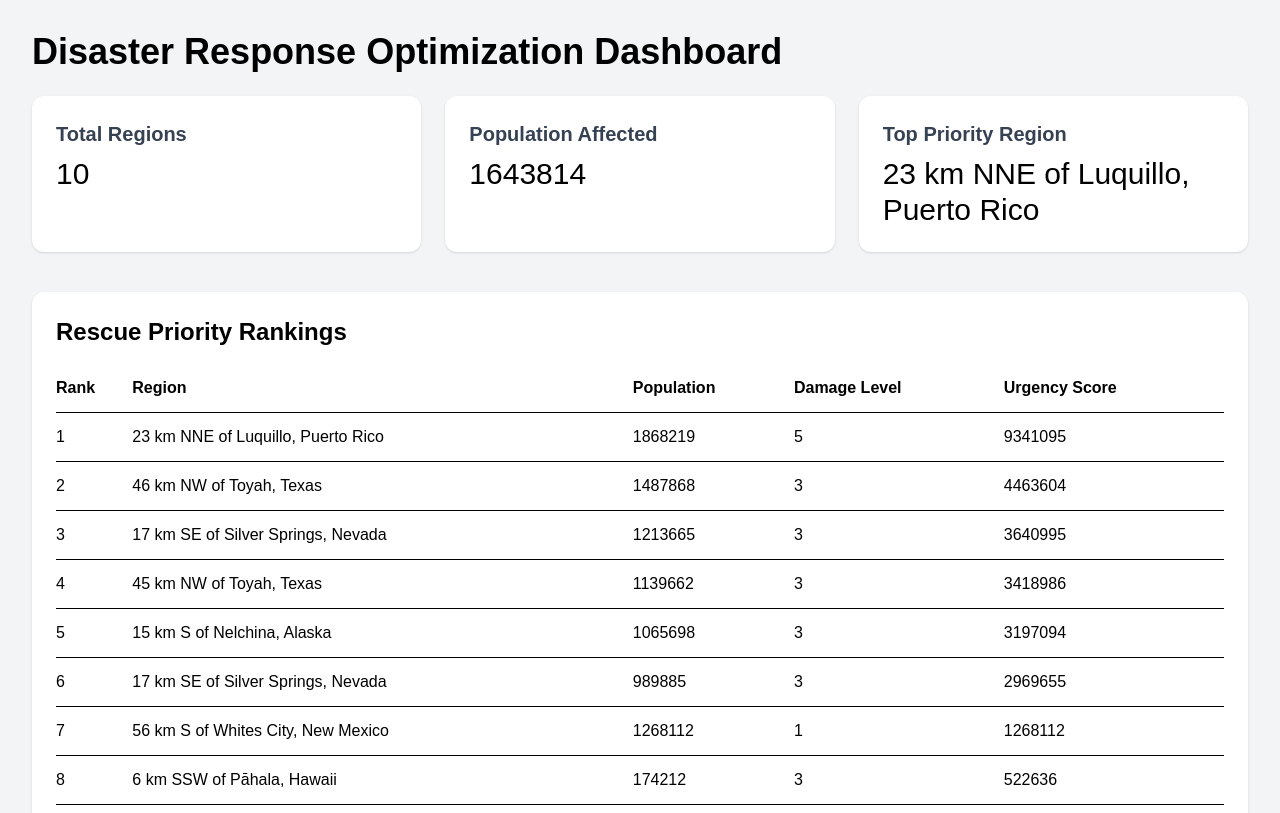
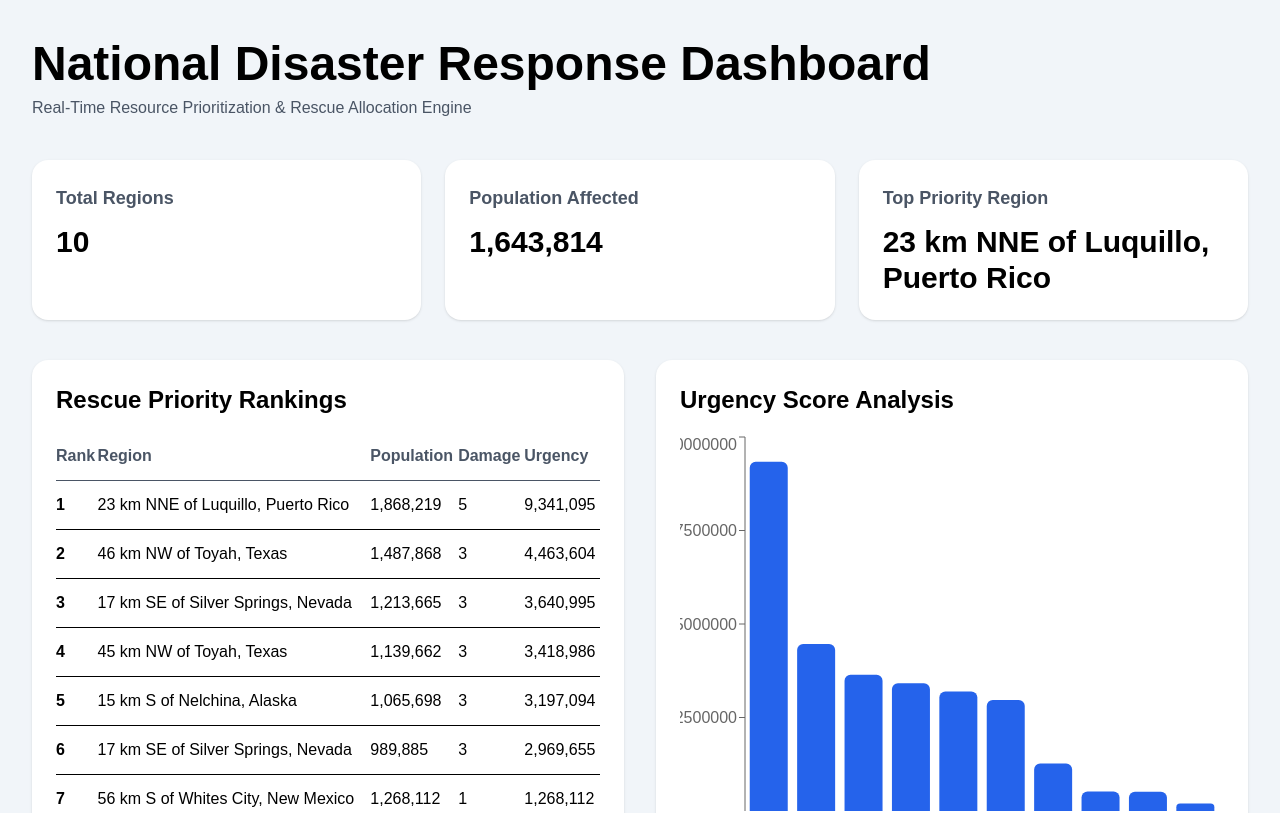
Before and after one commit to kavyabhand/National-Scale-Disaster-Response-Optimization-Engine, a Next.js app in the folder frontend/: page / in a window 1280 px wide. Shown: the top 813 px of the page. Built offline with nearby package versions, Linux system fonts and the light colour scheme.

Commit message:
feat: redesign dashboard ui with modern analytics layout

```diff
--- a/frontend/app/page.tsx
+++ b/frontend/app/page.tsx
@@ -22,70 +22,76 @@ export default function Home() {
   if (!data) return <div className="p-8 text-black">Loading...</div>;
 
   return (
-    <main className="min-h-screen bg-gray-100 p-8 text-black">
-      <h1 className="text-4xl font-bold mb-6">
-        Disaster Response Optimization Dashboard
+    <main className="min-h-screen bg-slate-100 text-black">
+      <div className="max-w-7xl mx-auto px-8 py-10">
+        <h1 className="text-5xl font-bold mb-2">
+          National Disaster Response Dashboard
         </h1>
+        <p className="text-gray-600 mb-10">
+          Real-Time Resource Prioritization & Rescue Allocation Engine
+        </p>
 
         <div className="grid grid-cols-1 md:grid-cols-3 gap-6 mb-10">
-        <div className="bg-white p-6 rounded-xl shadow">
-          <h2 className="text-xl font-semibold text-gray-700">Total Regions</h2>
-          <p className="text-3xl mt-2">{data.total_regions}</p>
+          <StatCard title="Total Regions" value={data.total_regions} />
+          <StatCard title="Population Affected" value={data.population_affected.toLocaleString()} />
+          <StatCard title="Top Priority Region" value={data.priority_order[0].name} />
         </div>
 
-        <div className="bg-white p-6 rounded-xl shadow">
-          <h2 className="text-xl font-semibold text-gray-700">Population Affected</h2>
-          <p className="text-3xl mt-2">{data.population_affected}</p>
-        </div>
-
-        <div className="bg-white p-6 rounded-xl shadow">
-          <h2 className="text-xl font-semibold text-gray-700">Top Priority Region</h2>
-          <p className="text-3xl mt-2">{data.priority_order[0].name}</p>
-        </div>
-      </div>
-
-      <div className="bg-white rounded-xl shadow p-6">
+        <div className="grid grid-cols-1 xl:grid-cols-2 gap-8 mb-10">
+          <div className="bg-white rounded-2xl shadow p-6">
             <h2 className="text-2xl font-bold mb-4">Rescue Priority Rankings</h2>
 
-        <table className="w-full border-collapse">
+            <div className="overflow-x-auto">
+              <table className="w-full">
                 <thead>
-            <tr className="border-b text-left">
+                  <tr className="border-b text-left text-gray-600">
                     <th className="py-3">Rank</th>
                     <th>Region</th>
                     <th>Population</th>
-              <th>Damage Level</th>
-              <th>Urgency Score</th>
+                    <th>Damage</th>
+                    <th>Urgency</th>
                   </tr>
                 </thead>
-
                 <tbody>
                   {data.priority_order.map((region: any, index: number) => (
-              <tr key={index} className="border-b hover:bg-gray-50">
-                <td className="py-3">{index + 1}</td>
+                    <tr key={index} className="border-b hover:bg-slate-50">
+                      <td className="py-3 font-semibold">{index + 1}</td>
                       <td>{region.name}</td>
-                <td>{region.population}</td>
+                      <td>{region.population.toLocaleString()}</td>
                       <td>{region.damage_level}</td>
-                <td>{region.urgency_score}</td>
+                      <td>{region.urgency_score.toLocaleString()}</td>
                     </tr>
                   ))}
                 </tbody>
               </table>
             </div>
+          </div>
 
-      <div className="bg-white rounded-xl shadow p-6 mt-10">
+          <div className="bg-white rounded-2xl shadow p-6">
             <h2 className="text-2xl font-bold mb-4">Urgency Score Analysis</h2>
 
             <div className="w-full h-96">
               <ResponsiveContainer width="100%" height="100%">
                 <BarChart data={data.priority_order}>
-              <XAxis dataKey="name" />
+                  <XAxis dataKey="name" hide />
                   <YAxis />
                   <Tooltip />
-              <Bar dataKey="urgency_score" fill="#2563eb" />
+                  <Bar dataKey="urgency_score" fill="#2563eb" radius={[6, 6, 0, 0]} />
                 </BarChart>
               </ResponsiveContainer>
+            </div>
+          </div>
         </div>
       </div>
     </main>
   );
 }
+
+function StatCard({ title, value }: { title: string; value: string | number }) {
+  return (
+    <div className="bg-white rounded-2xl shadow p-6">
+      <h2 className="text-lg font-semibold text-gray-600">{title}</h2>
+      <p className="text-3xl font-bold mt-3">{value}</p>
+    </div>
+  );
+}
```
Lines whose indentation alone changed are shown as unchanged.
